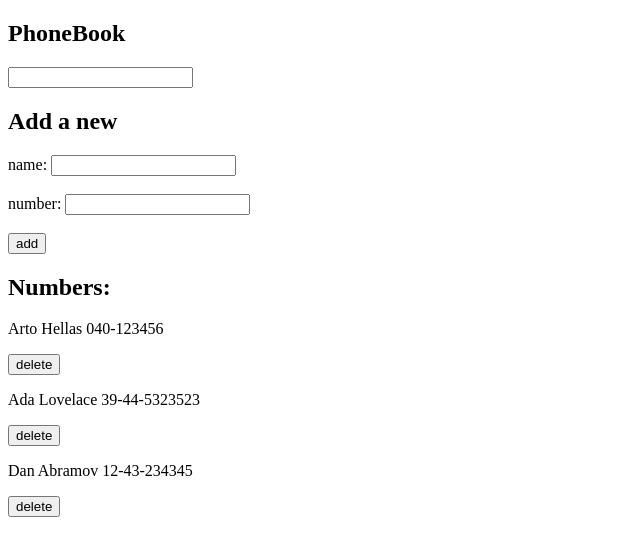
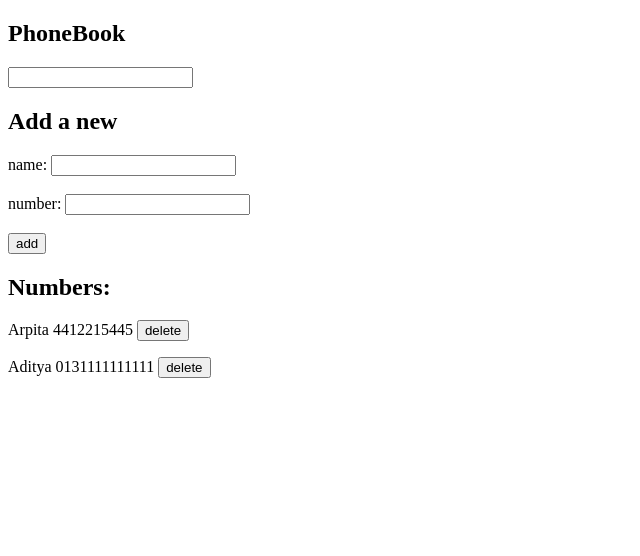
Before and after one commit to adityackr/fs-open-2022, a React (Create React App) app in the folder part2/phonebook/: page / in a window 1280 px wide. Shown: the top 556 px of the page, without its empty margins (0-640 px from the left). Built offline with nearby package versions, Linux system fonts and the light colour scheme; data requests are answered from the project's data file.

Commit message:
feat: add assignment 2.18

```diff
--- a/part2/phonebook/db.json
+++ b/part2/phonebook/db.json
@@ -1,19 +1,14 @@
 {
   "persons": [
     {
-      "name": "Arto Hellas",
-      "number": "040-123456",
-      "id": 1
+      "name": "Arpita",
+      "number": "4412215445",
+      "id": "GQLnmUryf"
     },
     {
-      "name": "Ada Lovelace",
-      "number": "39-44-5323523",
-      "id": 2
-    },
-    {
-      "name": "Dan Abramov",
-      "number": "12-43-234345",
-      "id": 3
+      "name": "Aditya",
+      "number": "0131111111111",
+      "id": "BRLXSzL76"
     }
   ]
 }
--- a/part2/phonebook/src/components/PersonForm.jsx
+++ b/part2/phonebook/src/components/PersonForm.jsx
@@ -15,7 +15,27 @@ const PersonForm = ({ persons, setPersons }) => {
 		};
 		const personsArr = persons.map((person) => person.name);
 		if (personsArr.includes(newPersonObj.name)) {
-			alert(`${newName} is already added to phonebook`);
+			const confirmation = window.confirm(
+				`${newName} is already added to phonebook, replace the old number with a new one?`
+			);
+
+			const personToUpdate = persons.filter(
+				(person) => person.name === newPersonObj.name
+			);
+
+			if (confirmation) {
+				personsService
+					.update(personToUpdate[0].id, newPersonObj)
+					.then((returnedData) => {
+						const index = persons.findIndex(
+							(person) => person.name === returnedData.name
+						);
+						persons.splice(index, 1, returnedData);
+						setPersons([...persons]);
+						setNewName('');
+						setNewNumber('');
+					});
+			}
 		} else {
 			personsService.create(newPersonObj).then((returnedData) => {
 				setPersons([...persons, returnedData]);
--- a/part2/phonebook/src/components/Persons.jsx
+++ b/part2/phonebook/src/components/Persons.jsx
@@ -5,7 +5,6 @@ const Persons = ({ filteredPerson, handleDeleteBtn }) => {
 				<div key={person.id}>
 					<p>
 						{person.name} {person.number}{' '}
-					</p>
 						<input
 							name={person.name}
 							id={person.id}
@@ -13,6 +12,7 @@ const Persons = ({ filteredPerson, handleDeleteBtn }) => {
 							value="delete"
 							onClick={handleDeleteBtn}
 						/>
+					</p>
 				</div>
 			))}
 		</div>
--- a/part2/phonebook/src/services/persons.js
+++ b/part2/phonebook/src/services/persons.js
@@ -17,4 +17,9 @@ const deleteData = (id) => {
 	// return request.then((response) => response.data);
 };
 
-export default { getAll, create, deleteData };
+const update = (id, newObject) => {
+	const request = axios.put(`${baseUrl}/${id}`, newObject);
+	return request.then((respose) => respose.data);
+};
+
+export default { getAll, create, deleteData, update };
```
Lines whose indentation alone changed are shown as unchanged.
